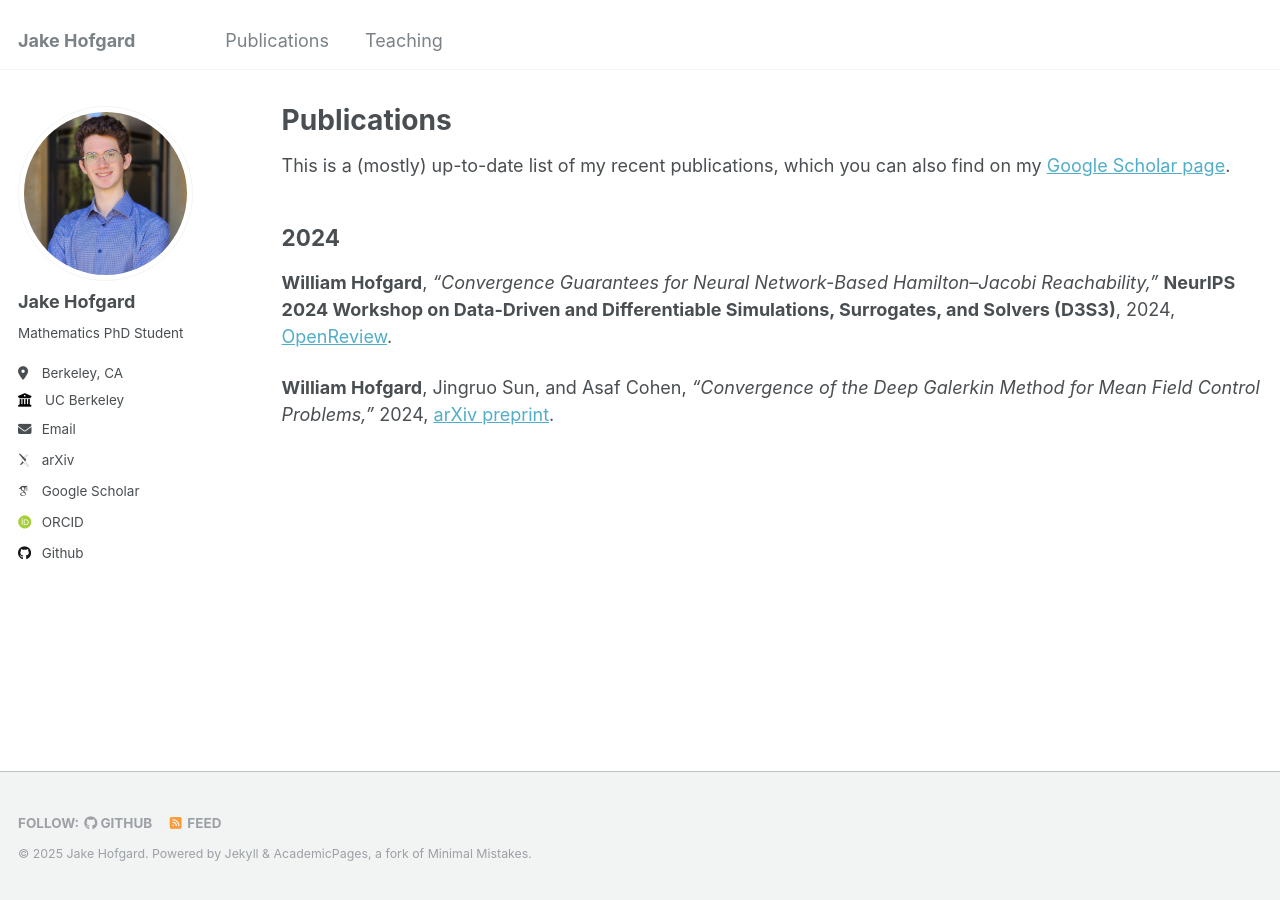
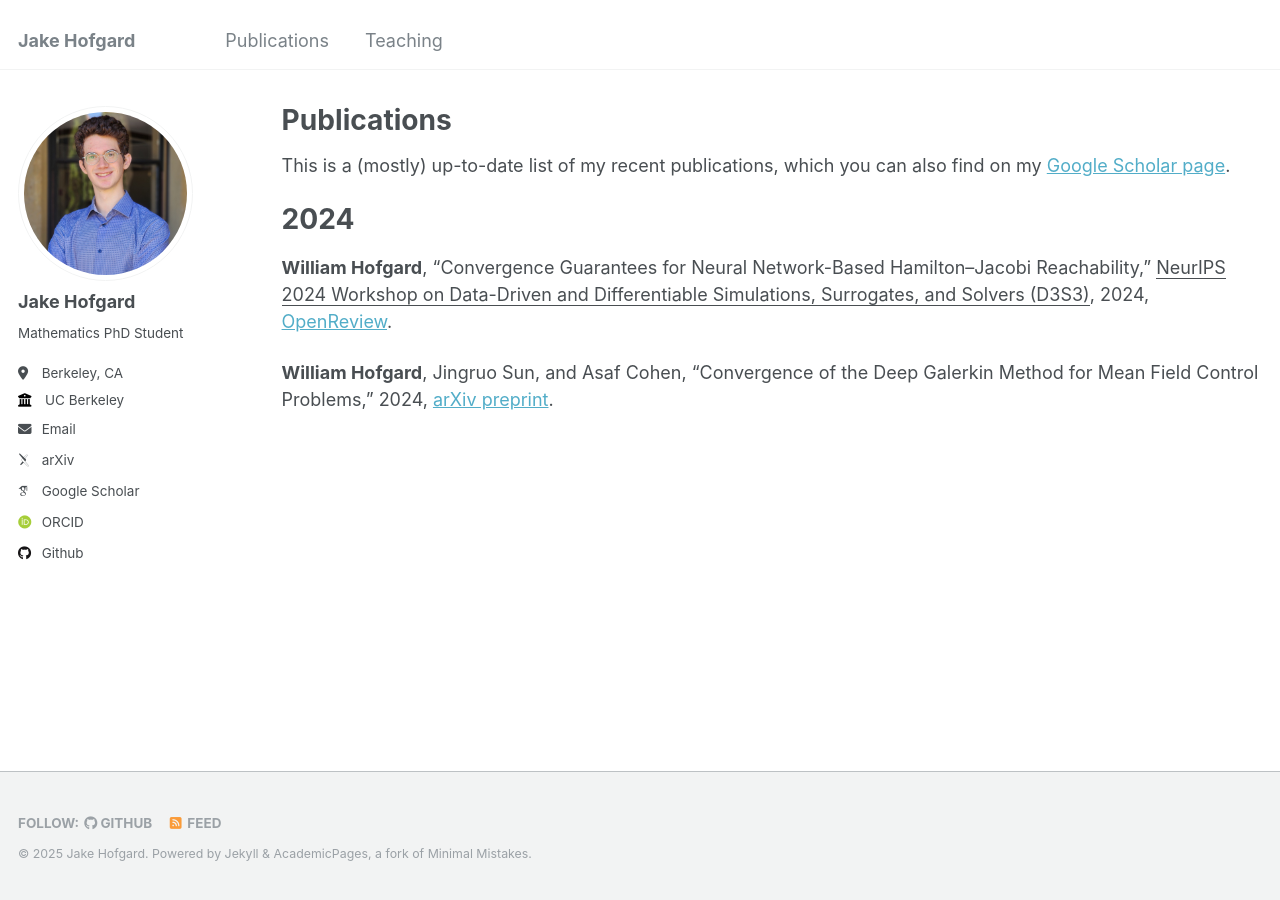
Before and after one commit to jakehofgard/jakehofgard.github.io, a Jekyll site: the page built from _pages/publications.md, in a window 1280 px wide. Built offline with Jekyll 4.4.1, drawn with Linux system fonts in a browser that asks for light colours; some web fonts are replaced; part of the change alters nothing that is shown.

```diff
--- a/_pages/publications.md
+++ b/_pages/publications.md
@@ -7,7 +7,7 @@ author_profile: true
 
 This is a (mostly) up-to-date list of my recent publications, which you can also find on my [Google Scholar page](https://scholar.google.com/citations?user=VJcUlLQAAAAJ&hl=en).
 
-## 2024
-**William Hofgard**, _"Convergence Guarantees for Neural Network-Based Hamilton–Jacobi Reachability,"_ **NeurIPS 2024 Workshop on Data-Driven and Differentiable Simulations, Surrogates, and Solvers (D3S3)**, 2024, [OpenReview](https://openreview.net/forum?id=SH1isYejz9).
+# 2024
+**William Hofgard**, "Convergence Guarantees for Neural Network-Based Hamilton–Jacobi Reachability," <ins>NeurIPS 2024 Workshop on Data-Driven and Differentiable Simulations, Surrogates, and Solvers (D3S3)</ins>, 2024, [OpenReview](https://openreview.net/forum?id=SH1isYejz9).
 
-**William Hofgard**, Jingruo Sun, and Asaf Cohen, _"Convergence of the Deep Galerkin Method for Mean Field Control Problems,"_ 2024, [arXiv preprint](https://arxiv.org/abs/2405.13346).
+**William Hofgard**, Jingruo Sun, and Asaf Cohen, "Convergence of the Deep Galerkin Method for Mean Field Control Problems," 2024, [arXiv preprint](https://arxiv.org/abs/2405.13346).
```
